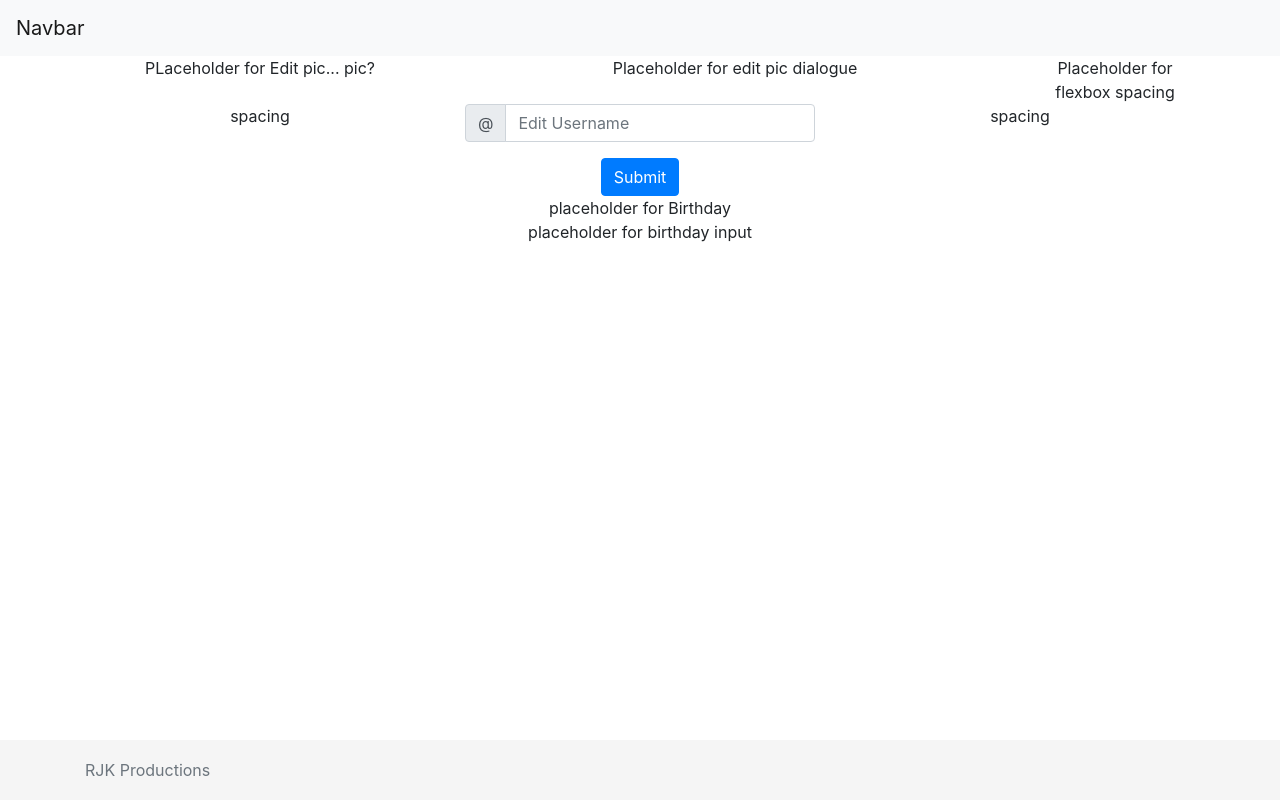
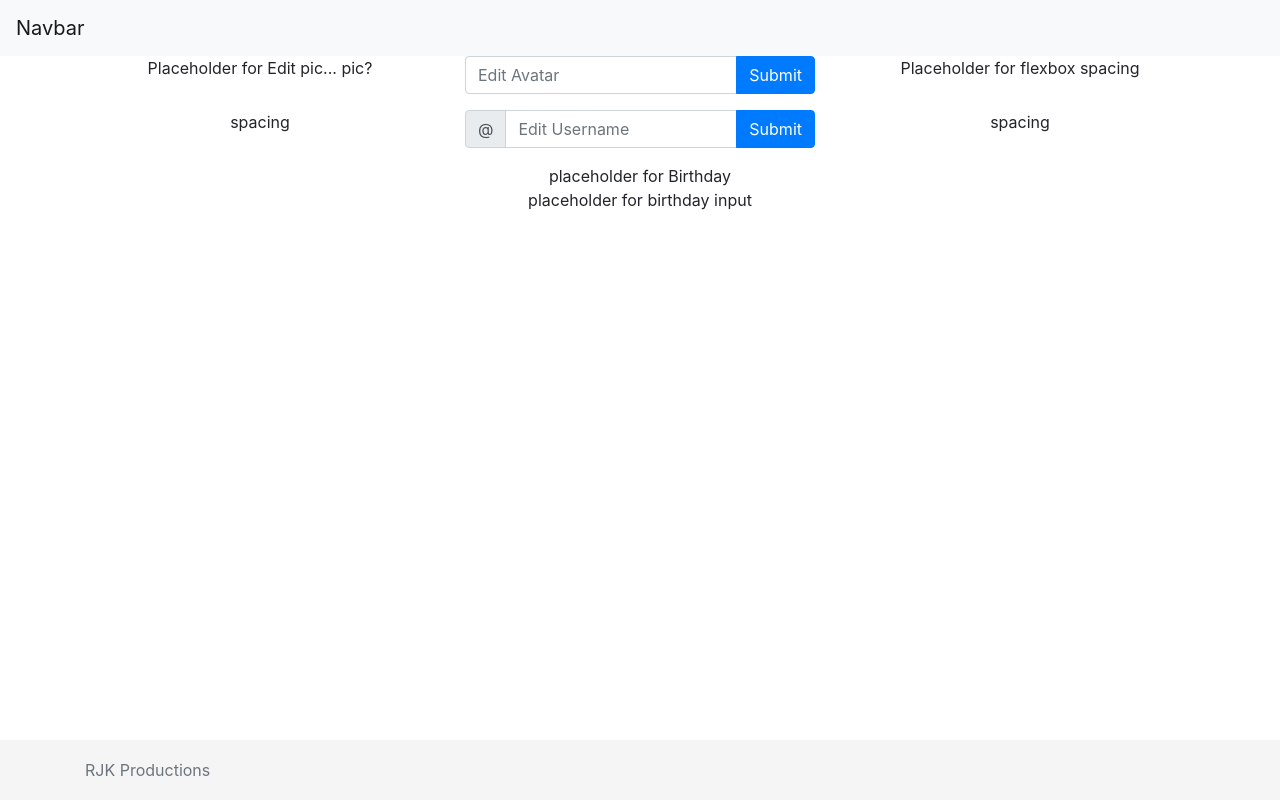
Before and after one commit to drivelikejehu/Hadouken, a React (Create React App) app in the folder client/: page /account in a window 1280 px wide. Built offline with nearby package versions, Linux system fonts and the light colour scheme.

Commit message:
continuing to fill out account page

```diff
--- a/client/src/pages/account/account.jsx
+++ b/client/src/pages/account/account.jsx
@@ -1,6 +1,11 @@
 import React, { Component } from "react";
 
 class Account extends Component {
+
+handleSubmittedAvatar = (event) => {
+    event.preventDefault();
+    console.log("edit pic is actually logging m8")
+}
 
 handleSubmitUsername = (event) => {
     event.preventDefault();
@@ -11,9 +16,23 @@ handleSubmitUsername = (event) => {
     return (
       <div className="container" id="hadouken_contain">
         <div className="row">
-          <div className="col-4">PLaceholder for Edit pic... pic?</div>
-          <div className="col-6">Placeholder for edit pic dialogue</div>
-          <div className="col-2">Placeholder for flexbox spacing</div>
+          <div className="col-4">Placeholder for Edit pic... pic?</div>
+          <div className="col-4"><form onSubmit={this.handleSubmittedAvatar}>
+              <div className="input-group mb-3">
+                <input
+                  type="text"
+                  className="form-control"
+                  placeholder="Edit Avatar"
+                  aria-label="Avatar Edit Button"
+                  aria-describedby="Avatar Edit Button"
+                />
+                <div className="input-group-append">
+                <button className="btn btn-primary" type="submit" name="action">Submit</button>
+                </div>
+              </div>
+            </form>
+            </div>
+          <div className="col-4">Placeholder for flexbox spacing</div>
         </div>
         <div className="row">
           <div className="col-4">spacing</div>
@@ -32,14 +51,10 @@ handleSubmitUsername = (event) => {
                   aria-label="Username Edit Button"
                   aria-describedby="Username Edit Button"
                 />
+                <div className="input-group-append">
+                <button className="btn btn-primary" type="submit" name="action">Submit</button>
+                </div>
               </div>
-              <button
-              className="btn btn-primary"
-                type="submit"
-                name="action"
-                >
-                    Submit
-                </button>
             </form>
           </div>
           <div className="col-4">spacing</div>
```
